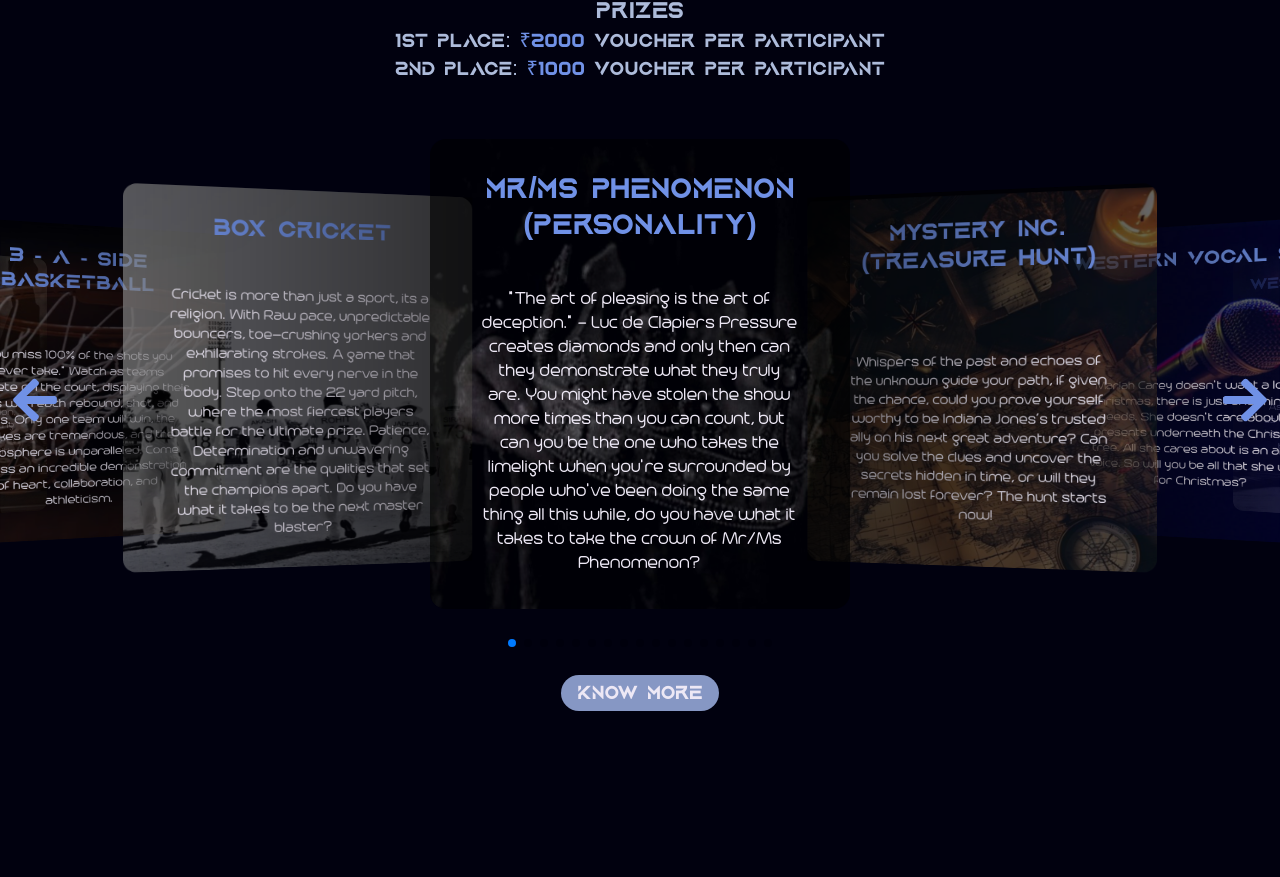
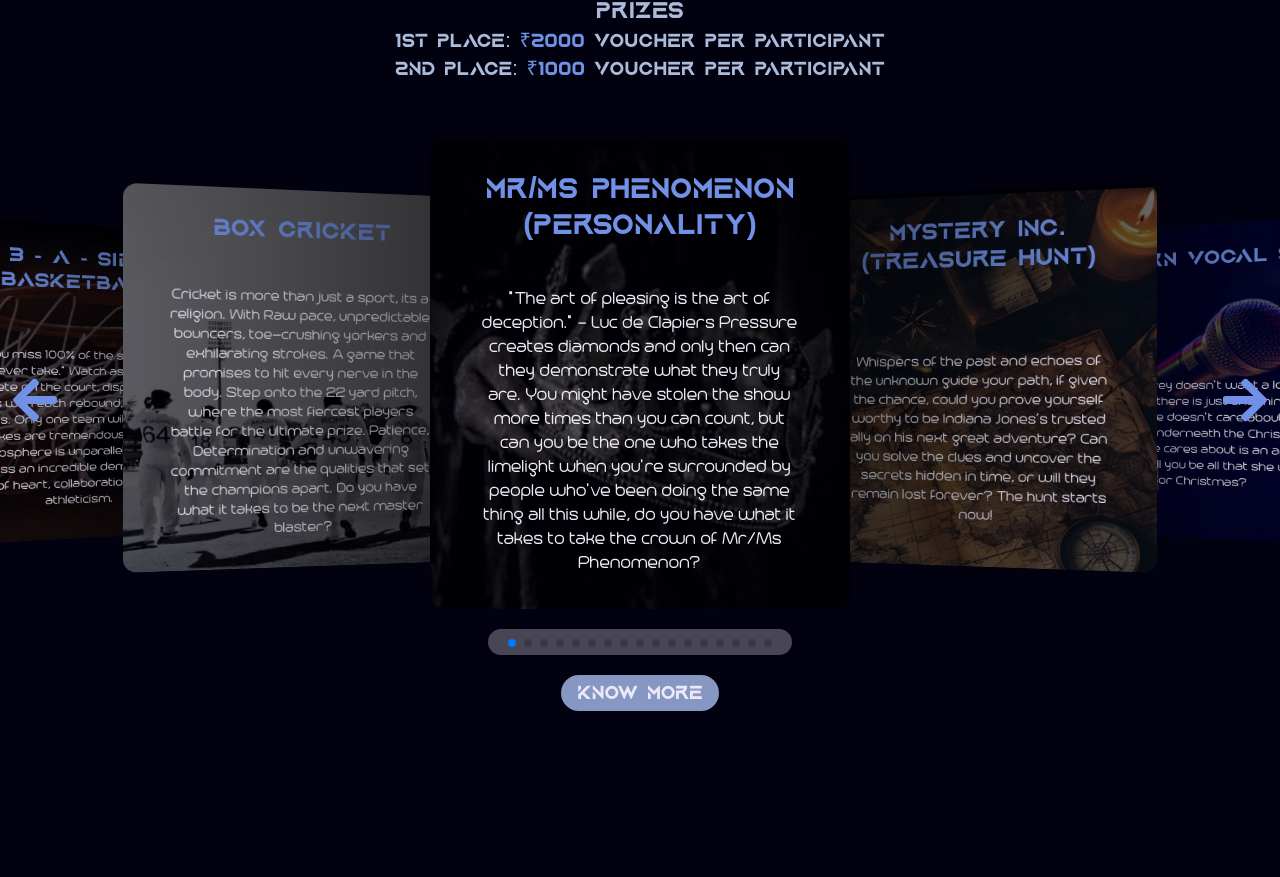
Before and after one commit to aayanatsap/phenomenon, a Next.js app: page / in a window 1280 px wide. Shown: the part 1691-2568 px from the top of the page. Built offline with nearby package versions, Linux system fonts and the light colour scheme.

Commit message:
Update swipcards.tsx

```diff
--- a/components/ui/swipcards.tsx
+++ b/components/ui/swipcards.tsx
@@ -152,7 +152,9 @@ function swipcards() {
       >
         {cardsData.map((card, idx) => (
           <SwiperSlide key={idx} className="flex justify-center !w-[250px] !h-[300px] md:!w-[350px] md:!h-[400px] lg:!w-[420px] lg:!h-[470px] !rounded-2xl relative">
-            <Image src={card.banner} alt={card.title} className="w-full h-full rounded-2xl absolute -z-[500] opacity-60 bg-black" />
+            <div className='bg-darkGalaxy absolute !w-[250px] !h-[300px] md:!w-[350px] md:!h-[400px] lg:!w-[420px] lg:!h-[470px] -z-[500]'>
+              <Image src={card.banner} alt={card.title} className="w-full h-full rounded-2xl opacity-60" />
+            </div>
             <div className='w-full grid grid-flow-row px-3 md:py-5 items-center h-full'>
               <span className='font-bold text-xl md:text-3xl text-center self-start md:mt-3 mt-3 text-lightblue font-aquireBold'>{card.title}</span>
               <p className='text-center lg:px-10 lg:text-[20px] md:text-base text-[13px] md:px-4 font-trench font-bold text-whitepink'>{card.content}</p>
@@ -160,10 +162,10 @@ function swipcards() {
           </SwiperSlide>
         ))}
         <div className='text-galaxyBlue flex w-full justify-center mt-5'>
-          <div className='bg-lightGray !grid !justify-items-center pb-0.5  px-4 rounded-full bg-opacity-30'>
-              <FaArrowLeft className='swiper-button-prev lg:!size-[50px] md:!size-[40px] !size-[30px] hover:cursor-pointer !text-lightblue hover:!text-neonPurple duration-500 !font-bold'/>
+          <div className='bg-whitepink !grid !justify-items-center pb-0.5  px-4 rounded-full bg-opacity-30'>
+              <FaArrowLeft className='swiper-button-prev lg:!size-[50px] md:!size-[40px] !size-[30px] hover:cursor-pointer !text-lightblue hover:!text-lightgray hover:!scale-105 duration-500 !font-bold'/>
               <div className="pagination"></div>
-              <FaArrowRight className='swiper-button-next lg:!size-[50px] md:!size-[40px] !size-[30px] hover:cursor-pointer !text-lightblue hover:!text-neonPurple duration-500 !font-bold'/>
+              <FaArrowRight className='swiper-button-next lg:!size-[50px] md:!size-[40px] !size-[30px] hover:cursor-pointer !text-lightblue hover:!text-lightgray hover:!scale-105 duration-500 !font-bold'/>
           </div>
         </div>
       </Swiper>
```
